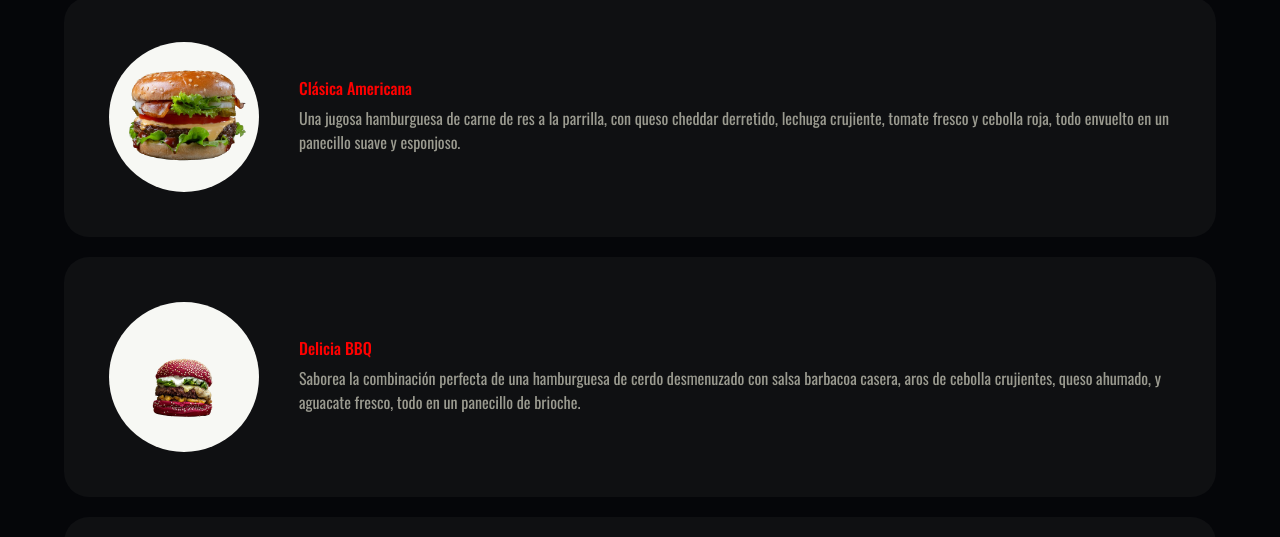
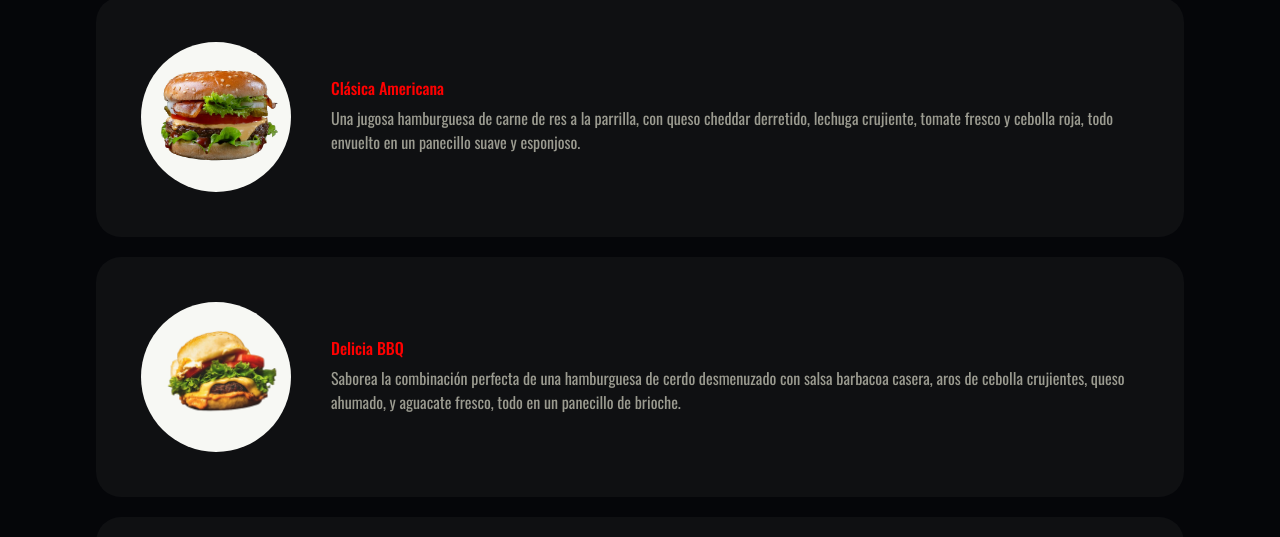
Before and after one commit to MgabrielM/PFMeneghetti, a website: page pages/productos.html in a window 1280 px wide. Shown: the part 263-800 px from the top of the page. Drawn offline with nearby package versions, Linux system fonts and the light colour scheme.

Commit message:
Retoques imagen y fuente

```diff
--- a/pages/productos.html
+++ b/pages/productos.html
@@ -56,7 +56,7 @@ s<!DOCTYPE html>
                     </div>
                 </div>
                 <div class="hamburguesa">
-                    <img src="../img/hamburguesa-dos.png" alt="">
+                    <img src="../img/hamburguesa-ocho.png" alt="">
                     <div>
                         <h2>Delicia BBQ</h2>
                         <div>Saborea la combinación perfecta de una hamburguesa de cerdo desmenuzado con salsa barbacoa casera, aros de cebolla crujientes, queso ahumado, y aguacate fresco, todo en un panecillo de brioche.</div>
--- a/scss/style.scss
+++ b/scss/style.scss
@@ -344,7 +344,9 @@ body {
     }
 
     .contenedor-menu-primario{
-        width: 90%;
+        width: 1300px;
+        max-width: 85%;
+        min-width: 450px;
         height: auto;
         display: flex;
         flex-direction: column;
```
Also changed, not shown: css/style.css, 1 other file.
